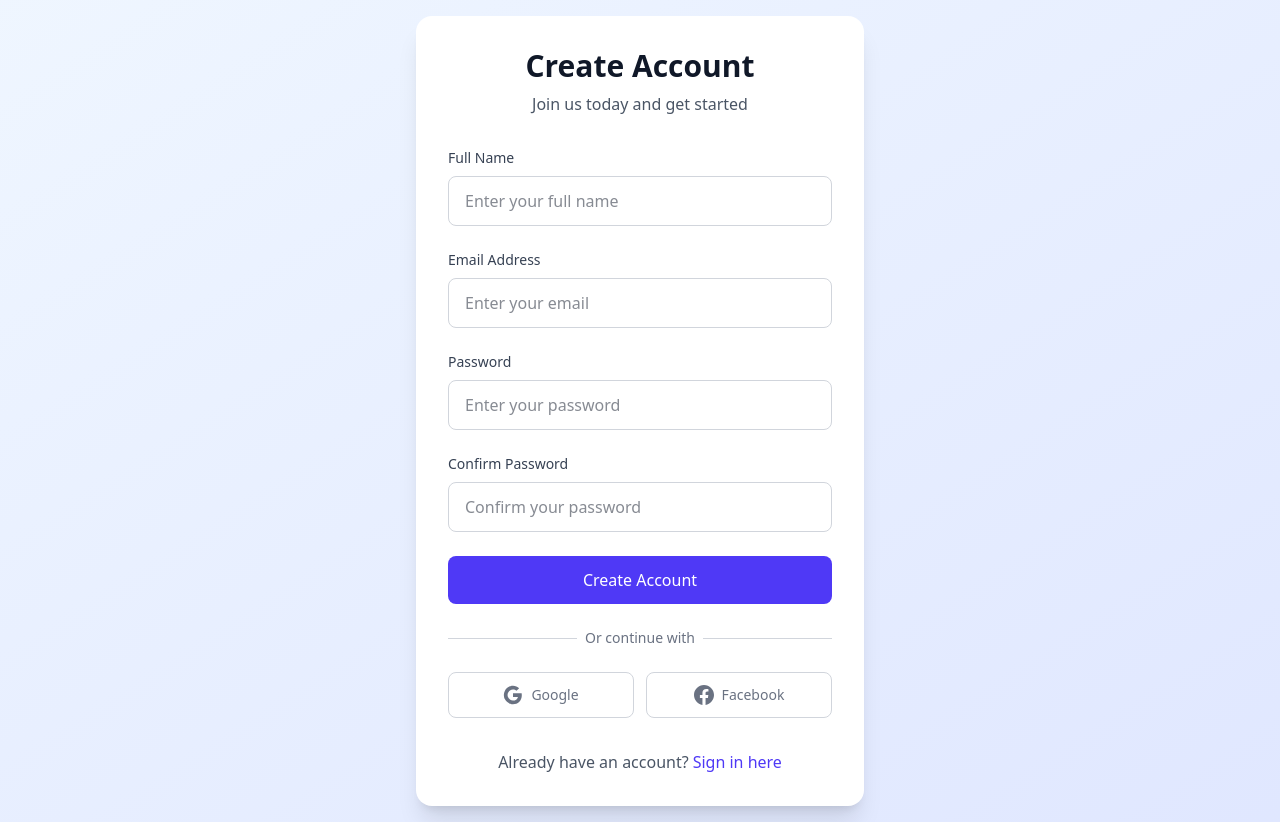
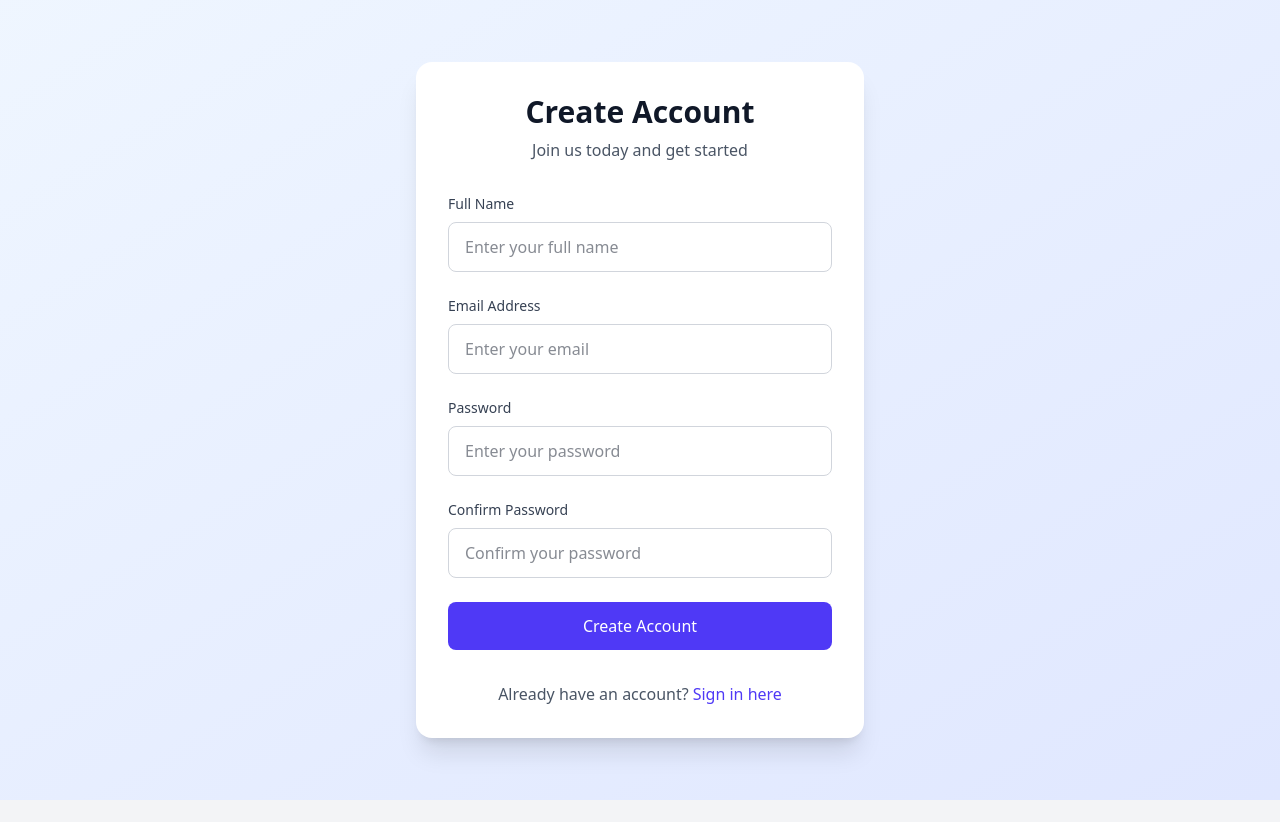
Before and after one commit to arnadev/fitrack, a Next.js app: page / in a window 1280 px wide. After the commit the page ends 800 px from the top, so only its background shows below. Built offline with nearby package versions, Linux system fonts and the light colour scheme.

Commit message:
Dev 1 : login, signup, creat/update/delete routines and logs, ffollow, unfollow, check updates

```diff
--- a/app/page.tsx
+++ b/app/page.tsx
@@ -59,7 +59,7 @@ const AuthPage = () => {
           )}
 
           {/* Social Login Buttons */}
-          <SocialLoginButtons />
+          {/* <SocialLoginButtons /> */}
 
           {/* Toggle between Login and Signup */}
           <div className="mt-8 text-center">
```
